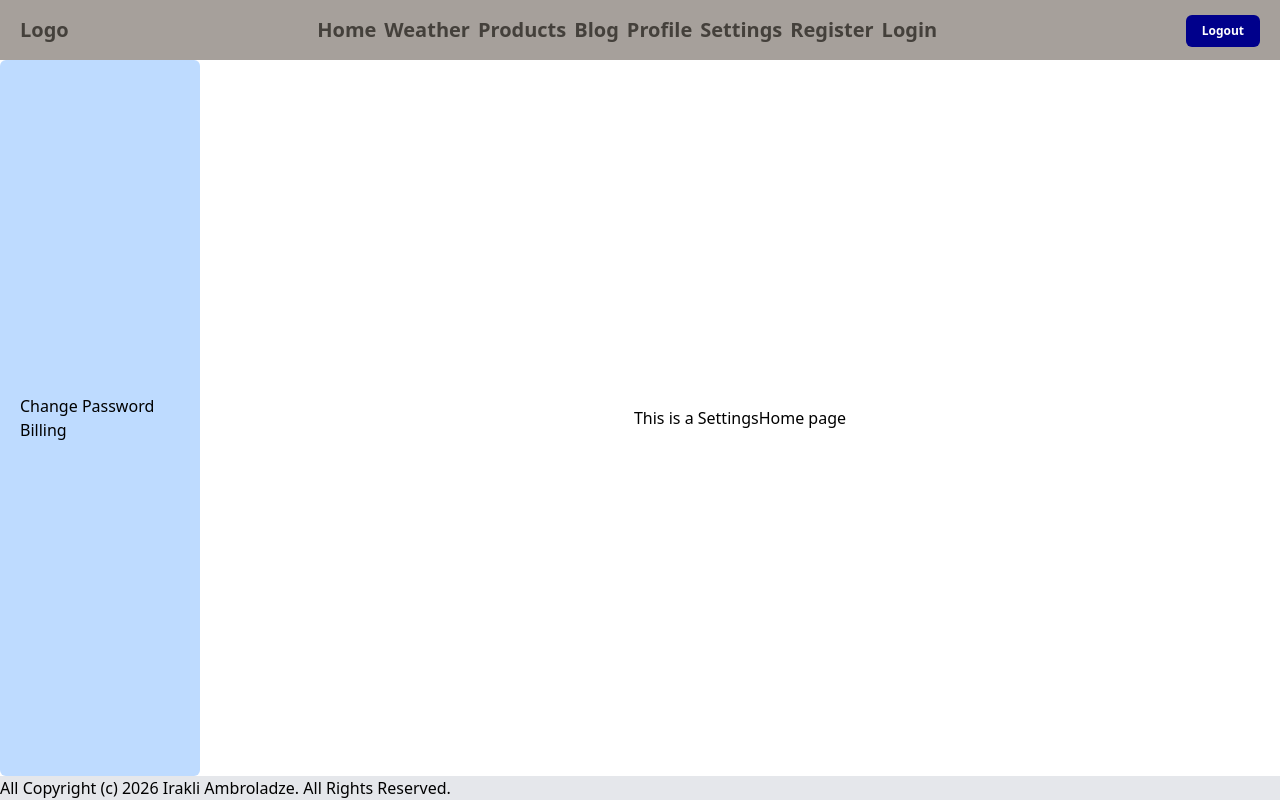
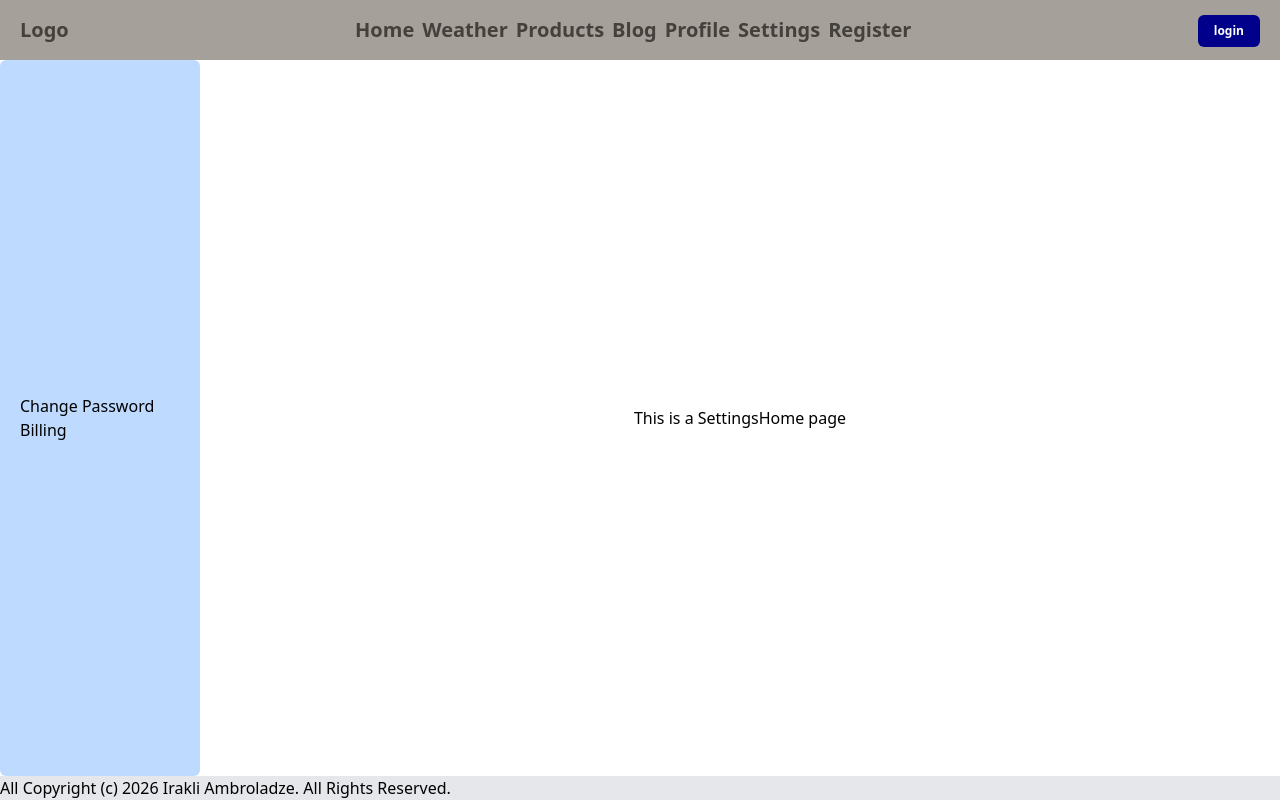
Before and after one commit to IrakliAmbroladze/react-geolab, a React (Vite) app: page /settings in a window 1280 px wide. Built offline with nearby package versions, Linux system fonts and the light colour scheme.

Commit message:
feat(Header): made logout btn functional

```diff
--- a/src/components/Header.jsx
+++ b/src/components/Header.jsx
@@ -3,22 +3,25 @@ import { header_navs } from "../constants/navigations";
 import { Navigation } from "./Navigation";
 import { Button } from "./Button";
 
-export default function Header({ userName = true, setUser = () => {} }) {
+export default function Header({ userName = null, setUser = () => {} }) {
   return (
     <header className="flex justify-between items-center px-5 text-xl font-bold text-stone-700 bg-stone-400 min-h-[60px]">
       <Navigation nav_list={[{ display: "Logo", route: "/" }]} />
       <Navigation nav_list={header_navs} responsive={true} />
-      {userName && (
-        <Link to="./Login">
-          {" "}
+      {userName ? (
+        <div>
           {userName}{" "}
           <Button
-            textContent="Logout"
+            textContent="logout"
             handleClick={() => {
               setUser(null);
               localStorage.removeItem("token");
             }}
           />
+        </div>
+      ) : (
+        <Link to="./Login">
+          <Button textContent="login" />
         </Link>
       )}
     </header>
--- a/src/constants/navigations.js
+++ b/src/constants/navigations.js
@@ -6,7 +6,6 @@ export const header_navs = [
   { display: "Profile", route: "/profile" },
   { display: "Settings", route: "/settings" },
   { display: "Register", route: "/register" },
-  { display: "Login", route: "/login" },
 ];
 
 export const settings_navs = [
```
